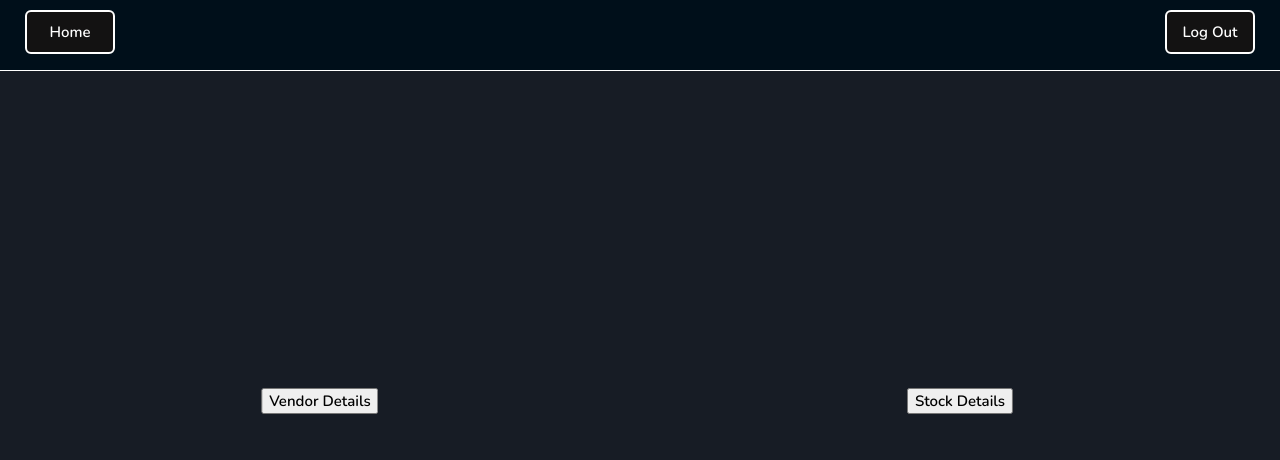
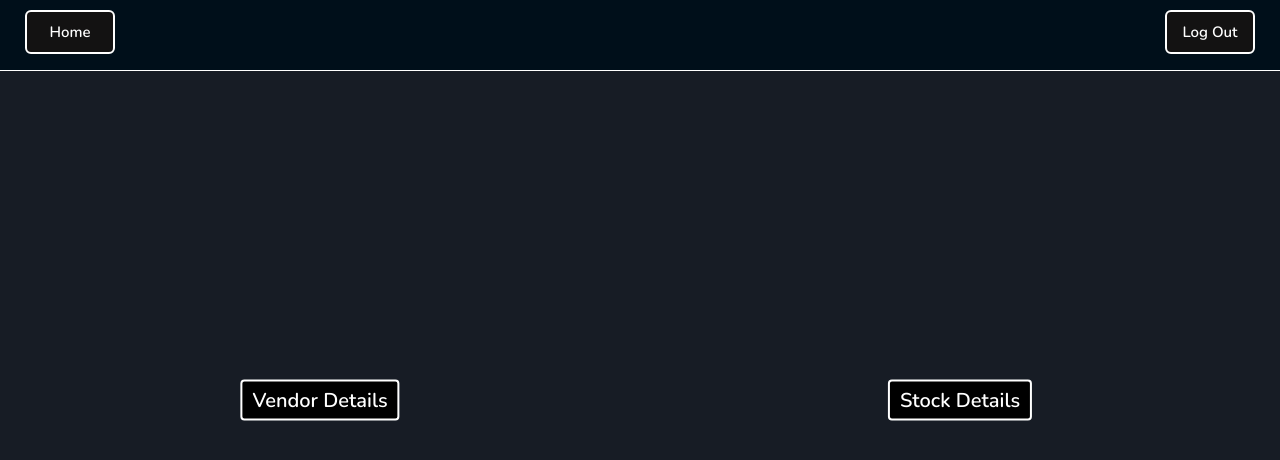
Before and after one commit to Asharma538/dbms-inventory-management-project, a React (Vite) app in the folder frontend/: page / in a window 1280 px wide. Shown: the top 460 px of the page. Built offline with nearby package versions, Linux system fonts and the light colour scheme; a web font is replaced by a local one.

Commit message:
store manager page modified

```diff
--- a/frontend/src/App.css
+++ b/frontend/src/App.css
@@ -154,12 +154,15 @@ body{
   position: absolute;
   top: 50%;
   transform: translate(-50%,-50%);
-  text-shadow: 1px 1px 0px rgb(255, 0, 115);
+  border-radius: 4px;
   cursor: pointer;
   transition: 150ms;
+  color: white;
+  background-color: black;
+  border: 2px solid white;
+  padding: 5px 10px;
 }
 
 .dashboard-section-text:hover{
-  color: rgb(255, 255, 255);
   font-size: 25px;
 }
--- a/frontend/src/components/Operator.jsx
+++ b/frontend/src/components/Operator.jsx
@@ -3,7 +3,7 @@ import Nav from './Nav';
 
 export default function Operator({doLogoutOperator}) {
   const doLogout = () => {
-		doLogoutOperator();
+		  doLogoutOperator();
     }
   return (
     <div>
--- /dev/null
+++ b/frontend/src/components/Store Manager Components/StockDetails.jsx
@@ -0,0 +1,15 @@
+import React from 'react'
+import Nav from '../Nav'
+
+export default function StockDetails({doLogoutSM_S}) {
+
+    const doLogout = () => {
+        doLogoutSM_S();
+    }
+    return (
+        <div>
+            <Nav doLogout={doLogout}/>
+            Stock Details
+        </div>
+    )
+}
--- /dev/null
+++ b/frontend/src/components/Store Manager Components/VendorDetails.jsx
@@ -0,0 +1,15 @@
+import React from 'react'
+import Nav from '../Nav'
+
+export default function VendorDetails({doLogoutSM_V}) {
+
+  const doLogout = () => {
+    doLogoutSM_V();
+  }
+  return (
+    <div>
+        <Nav doLogout={doLogout}/>
+        Vendor Details
+    </div>
+  )
+}
--- a/frontend/src/components/StoreManager.jsx
+++ b/frontend/src/components/StoreManager.jsx
@@ -1,11 +1,19 @@
-import React, { useState } from 'react'
+import React, { Children, useState } from 'react'
+import VendorDetails from './Store Manager Components/VendorDetails';
+import StockDetails from './Store Manager Components/StockDetails';
 import Nav from './Nav';
 
 export default function StoreManager({doLogoutSM}) {
+
   const [section,setSection] = useState("home");
-  const handleSectionChange = (status) => {
-    setSection(status);
+
+  const showVendorDetials = () => {
+    setSection("vendor");
   }
+  const showStockDetials = () => {
+    setSection("stock");
+  }
+
   const doLogout = () => {
     doLogoutSM();
   }
@@ -13,28 +21,22 @@ export default function StoreManager({doLogoutSM}) {
   switch (section) {
     case "vendor":
       return (
-        <div>
-          <Nav doLogout={doLogout}/>
-          Vendor Details
-        </div>
+        <VendorDetails doLogoutSM_V={doLogout}/>
       )
     case "stock":
       return (
-        <div>
-          <Nav doLogout={doLogout}/>
-          Stock Details
-        </div>
+        <StoreManager doLogoutSM_S={doLogout}/>
       )
     default:
       return (
         <div>
           <Nav doLogout={doLogout}/>
-          <div className="vendor-details-section-text dashboard-section-text">
-            <button>Vendor Details</button>
-          </div>
-          <div className="stock-details-section-text dashboard-section-text">
-            <button>Stock Details</button>
-          </div>
+          <button className="vendor-details-section-text dashboard-section-text" onClick={showVendorDetials}>
+            Vendor Details
+          </button>
+          <button className="stock-details-section-text dashboard-section-text" onClick={showStockDetials}>
+            Stock Details
+          </button>
         </div>
       )
   }
```
